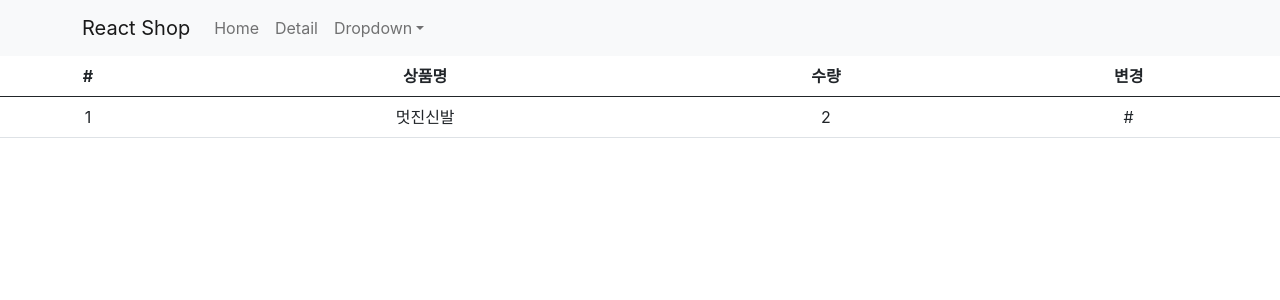
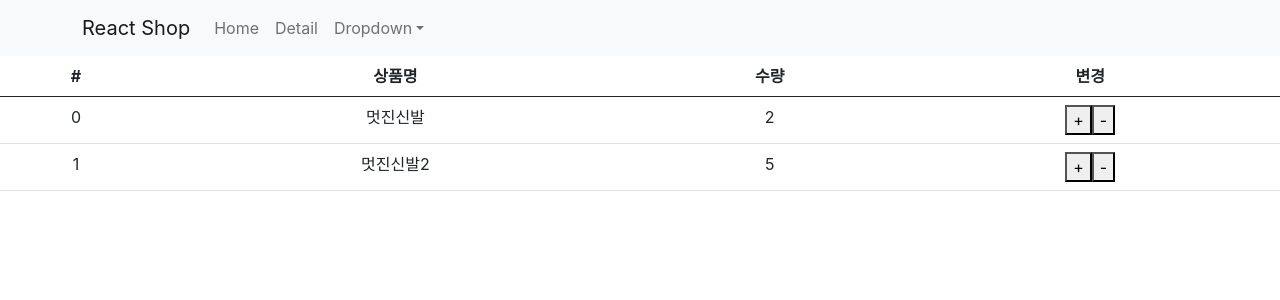
Before and after one commit to joseph-106/React, a React (Create React App) app in the folder shop/: page /cart in a window 1280 px wide. Shown: the top 300 px of the page. Built offline with nearby package versions, Linux system fonts and the light colour scheme.

Commit message:
reducer/dispatch

```diff
--- a/shop/src/Cart.js
+++ b/shop/src/Cart.js
@@ -15,12 +15,19 @@
             </tr>
         </thead>
         <tbody>
-            <tr>
-            <td>1</td>
-            <td>{props.자유작명[0].name}</td>
-            <td>{props.자유작명[0].quan}</td>
-            <td>#</td>
-            </tr>
+        { props.자유작명.map((a,i)=>{
+          return (
+          <tr key={i}>
+            <td>{a.id}</td>
+            <td>{a.name}</td>
+            <td>{a.quan}</td>
+            <td>
+              <button onClick={()=>{props.dispatch({ type : '수량증가' })}}>+</button>
+              <button onClick={()=>{props.dispatch({ type : '수량감소' })}}>-</button>
+            </td>
+          </tr>
+          )
+        })  }
         </tbody>
       </Table>
     </div>
@@ -29,7 +36,7 @@
 
 function 함수(state){
     return {
-        자유작명 : state
+        자유작명 : state // store 안의 모든 데이터
     }
 }
 
--- a/shop/src/index.js
+++ b/shop/src/index.js
@@ -6,10 +6,36 @@
 import { BrowserRouter } from 'react-router-dom';
 
 import {Provider} from 'react-redux';
-
 import { createStore } from 'redux';
 
-let store = createStore(()=>{ return [{id : 0, name : '멋진신발', quan : 2}]  })
+let 초기값 = [
+  { id : 0, name : '멋진신발', quan : 2 },
+  { id : 1, name : '멋진신발2', quan : 5 }
+];
+
+function reducer(state = 초기값, 액션){ // 'state = ~~' state 초기값 설정하는 ES6 default parameter문법
+  if (액션.type === '수량증가') { // 데이터 수정의 조건
+
+    let copy = [...state]; // state배열을 수정하기 위한 deep copy
+    copy[0].quan ++;
+    return copy
+
+  } else if (액션.type === '수량감소') {
+
+    let copy = [...state];
+    if (copy[0].quan > 0){ // quan이 음수가 되지 않도록
+      copy[0].quan --;
+      return copy
+    } else {
+      return copy
+    }
+
+  } else {
+    return state
+  }
+}
+
+let store = createStore(reducer);
 
 ReactDOM.render(
   <React.StrictMode>
```
